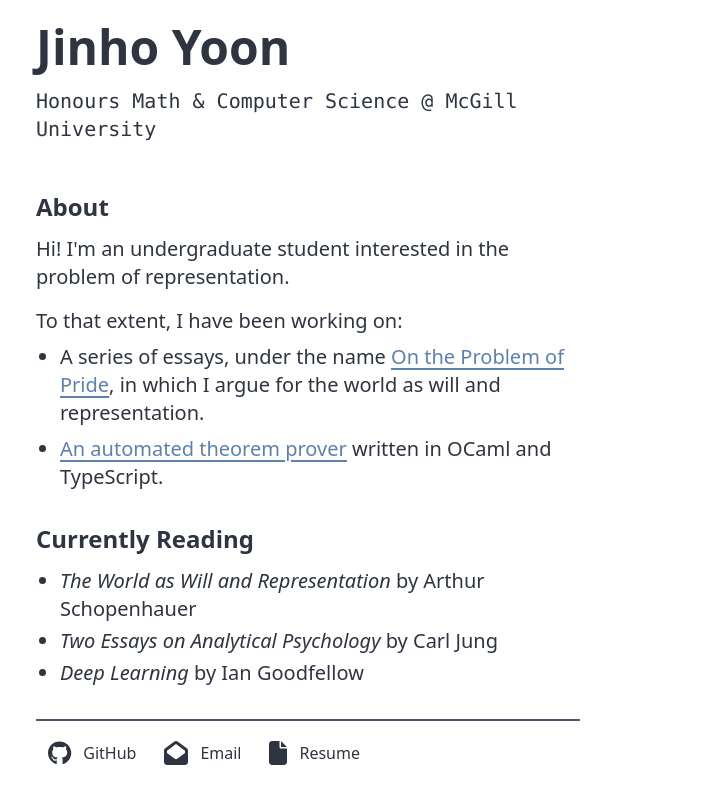
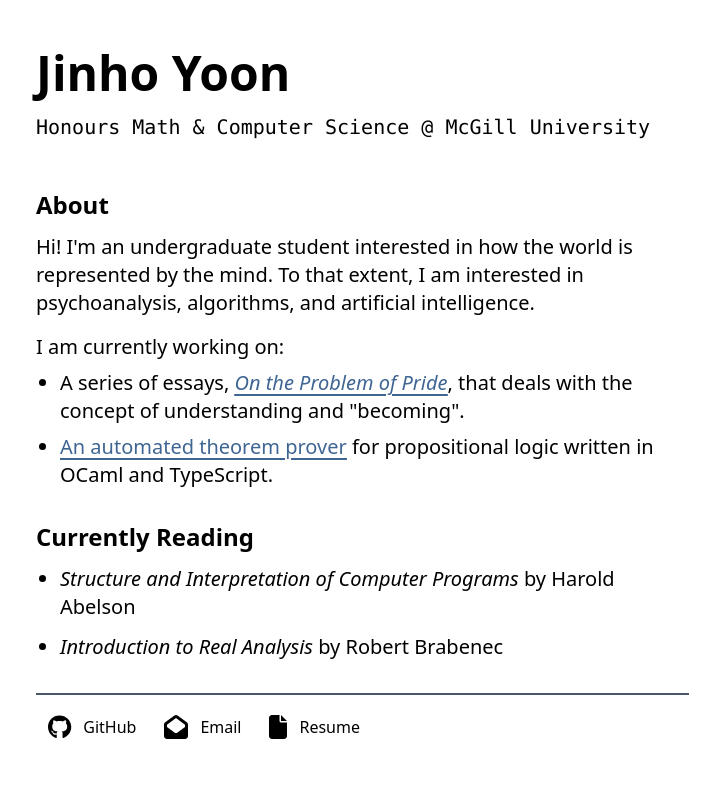
Before and after one commit to jinh0/jinho.xyz, a Next.js app: page / in a window 1280 px wide. Shown: the whole page, without its empty margins (60-780 px from the left). Built offline with nearby package versions, Linux system fonts and the light colour scheme.

Commit message:
docs: reword about page

```diff
--- a/components/Highlight.tsx
+++ b/components/Highlight.tsx
@@ -12,7 +12,7 @@ const Highlight = ({
   return (
     <span className="relative w-fit">
       {/* <span className="bg-bg1 border-bg2 text-primary group-hover:bg-bg2 transition p-1 rounded-md cursor-pointer duration-100"> */}
-      <span className="peer border-bg2 text-primary hover:text-[#81A1C1] transition cursor-pointer duration-150 underline underline-offset-4">
+      <span className="peer border-bg2 text-primary hover:text-[#5E81AC] transition cursor-pointer duration-150 underline underline-offset-4">
         <a href={link} className={`${isItalic ? 'italic' : ''}`}>
           {text}
         </a>
--- a/components/home/About.tsx
+++ b/components/home/About.tsx
@@ -8,41 +8,43 @@ const About = () => {
         <p className="font-bold text-xl md:text-2xl pb-3">About</p>
 
         <p className="pb-4">
-          Hi! I&apos;m an undergraduate student interested in
-          <span className="font-medium"> the problem of representation.</span>
+          Hi! I&apos;m an undergraduate student interested in how the world is
+          represented by the mind. To that extent, I am interested in
+          psychoanalysis, algorithms, and artificial intelligence.
         </p>
 
-        <p className="pb-2">To that extent, I have been working on:</p>
+        <p className="pb-2">I am currently working on:</p>
 
         <ul className="list-disc list-outside pl-6">
           <li className="pb-2">
-            A series of essays, under the name{' '}
-            <Highlight text={'On the Problem of Pride'} />, in which I argue for
-            the world as will and representation.
+            A series of essays,{' '}
+            <Highlight text={'On the Problem of Pride'} isItalic={true} />, that
+            deals with the concept of understanding and "becoming".
           </li>
           <li>
             <Highlight
               text={'An automated theorem prover'}
               link="https://github.com/jinh0/gentzen"
             />{' '}
-            written in OCaml and TypeScript.
+            for propositional logic written in OCaml and TypeScript.
           </li>
         </ul>
       </div>
       <div className="pb-8 text-base md:text-xl">
-        <p className="font-bold text-xl md:text-2xl pb-3">Currently Reading</p>
+        <p className="font-semibold text-xl md:text-2xl pb-3">
+          Currently Reading
+        </p>
 
         <ul className="list-disc list-outside pl-6">
-          <li className="pb-1">
-            <span className="italic">The World as Will and Representation</span>{' '}
-            by Arthur Schopenhauer
+          <li className="pb-3">
+            <span className="italic">
+              Structure and Interpretation of Computer Programs
+            </span>{' '}
+            by Harold Abelson
           </li>
-          <li className="pb-1">
-            <span className="italic">Two Essays on Analytical Psychology</span>{' '}
-            by Carl Jung
-          </li>
-          <li>
-            <span className="italic">Deep Learning</span> by Ian Goodfellow
+          <li className="last:pb-0 pb-3">
+            <span className="italic">Introduction to Real Analysis</span> by
+            Robert Brabenec
           </li>
         </ul>
       </div>
--- a/pages/index.tsx
+++ b/pages/index.tsx
@@ -12,9 +12,9 @@ const Home: NextPage = () => {
         <title>Jinho Yoon</title>
       </Head>
 
-      <div className="md:w-screen md:h-screen flex flex-row bg-gradient-to-r from-white-0 to-bg1 p-8 lg:p-24 transition-all text-[#2E3440]">
+      <div className="md:w-screen md:h-screen flex flex-row p-8 lg:p-24 transition-all">
         <div className="w-full self-center flex flex-col md:flex-row">
-          <div className="w-full lg:w-1/2">
+          <div className="w-full lg:w-3/5">
             <div className="">
               <div className="flex flex-col">
                 <Heading />
--- a/styles/index.css
+++ b/styles/index.css
@@ -563,32 +563,8 @@ video {
   left: 0px;
 }
 
-.top-2 {
-  top: 0.5rem;
-}
-
-.top-4 {
-  top: 1rem;
-}
-
-.top-8 {
-  top: 2rem;
-}
-
-.top-16 {
-  top: 4rem;
-}
-
 .top-12 {
   top: 3rem;
-}
-
-.z-50 {
-  z-index: 50;
-}
-
-.z-0 {
-  z-index: 0;
 }
 
 .mr-1 {
@@ -641,20 +617,16 @@ video {
   flex-direction: column;
 }
 
+.justify-center {
+  justify-content: center;
+}
+
 .self-center {
   align-self: center;
 }
 
 .rounded-md {
   border-radius: 0.375rem;
-}
-
-.rounded-sm {
-  border-radius: 0.125rem;
-}
-
-.border-2 {
-  border-width: 2px;
 }
 
 .border {
@@ -670,32 +642,19 @@ video {
   border-color: rgb(229 233 240 / var(--tw-border-opacity));
 }
 
+.border-\[\#D8DEE9\] {
+  --tw-border-opacity: 1;
+  border-color: rgb(216 222 233 / var(--tw-border-opacity));
+}
+
 .border-fg4 {
   --tw-border-opacity: 1;
   border-color: rgb(76 86 106 / var(--tw-border-opacity));
 }
 
-.border-primary {
-  --tw-border-opacity: 1;
-  border-color: rgb(94 129 172 / var(--tw-border-opacity));
-}
-
-.border-\[\#D8DEE9\] {
-  --tw-border-opacity: 1;
-  border-color: rgb(216 222 233 / var(--tw-border-opacity));
-}
-
 .bg-bg1 {
   --tw-bg-opacity: 1;
   background-color: rgb(236 239 244 / var(--tw-bg-opacity));
-}
-
-.bg-gradient-to-r {
-  background-image: linear-gradient(to right, var(--tw-gradient-stops));
-}
-
-.to-bg1 {
-  --tw-gradient-to: #ECEFF4;
 }
 
 .p-8 {
@@ -708,19 +667,6 @@ video {
 
 .p-3 {
   padding: 0.75rem;
-}
-
-.p-2 {
-  padding: 0.5rem;
-}
-
-.p-4 {
-  padding: 1rem;
-}
-
-.px-1 {
-  padding-left: 0.25rem;
-  padding-right: 0.25rem;
 }
 
 .pl-8 {
@@ -749,10 +695,6 @@ video {
 
 .pl-6 {
   padding-left: 1.5rem;
-}
-
-.pb-1 {
-  padding-bottom: 0.25rem;
 }
 
 .pt-2 {
@@ -796,6 +738,10 @@ video {
   font-weight: 700;
 }
 
+.font-semibold {
+  font-weight: 600;
+}
+
 .font-medium {
   font-weight: 500;
 }
@@ -812,28 +758,14 @@ video {
   font-style: italic;
 }
 
-.text-\[\#2E3440\] {
-  --tw-text-opacity: 1;
-  color: rgb(46 52 64 / var(--tw-text-opacity));
-}
-
 .text-primary {
   --tw-text-opacity: 1;
-  color: rgb(94 129 172 / var(--tw-text-opacity));
-}
-
-.text-blue2 {
-  --tw-text-opacity: 1;
-  color: rgb(136 192 208 / var(--tw-text-opacity));
+  color: rgb(63 101 147 / var(--tw-text-opacity));
 }
 
 .underline {
   -webkit-text-decoration-line: underline;
           text-decoration-line: underline;
-}
-
-.underline-offset-2 {
-  text-underline-offset: 2px;
 }
 
 .underline-offset-4 {
@@ -844,31 +776,10 @@ video {
   opacity: 0;
 }
 
-.shadow {
-  --tw-shadow: 0 1px 3px 0 rgb(0 0 0 / 0.1), 0 1px 2px -1px rgb(0 0 0 / 0.1);
-  --tw-shadow-colored: 0 1px 3px 0 var(--tw-shadow-color), 0 1px 2px -1px var(--tw-shadow-color);
-  box-shadow: var(--tw-ring-offset-shadow, 0 0 #0000), var(--tw-ring-shadow, 0 0 #0000), var(--tw-shadow);
-}
-
 .shadow-xl {
   --tw-shadow: 0 20px 25px -5px rgb(0 0 0 / 0.1), 0 8px 10px -6px rgb(0 0 0 / 0.1);
   --tw-shadow-colored: 0 20px 25px -5px var(--tw-shadow-color), 0 8px 10px -6px var(--tw-shadow-color);
   box-shadow: var(--tw-ring-offset-shadow, 0 0 #0000), var(--tw-ring-shadow, 0 0 #0000), var(--tw-shadow);
-}
-
-.shadow-2xl {
-  --tw-shadow: 0 25px 50px -12px rgb(0 0 0 / 0.25);
-  --tw-shadow-colored: 0 25px 50px -12px var(--tw-shadow-color);
-  box-shadow: var(--tw-ring-offset-shadow, 0 0 #0000), var(--tw-ring-shadow, 0 0 #0000), var(--tw-shadow);
-}
-
-.outline {
-  outline-style: solid;
-}
-
-.drop-shadow-md {
-  --tw-drop-shadow: drop-shadow(0 4px 3px rgb(0 0 0 / 0.07)) drop-shadow(0 2px 2px rgb(0 0 0 / 0.06));
-  filter: var(--tw-blur) var(--tw-brightness) var(--tw-contrast) var(--tw-grayscale) var(--tw-hue-rotate) var(--tw-invert) var(--tw-saturate) var(--tw-sepia) var(--tw-drop-shadow);
 }
 
 .transition-all {
@@ -893,12 +804,12 @@ video {
   transition-duration: 150ms;
 }
 
-.duration-200 {
-  transition-duration: 200ms;
+.ease-in-out {
+  transition-timing-function: cubic-bezier(0.4, 0, 0.2, 1);
 }
 
-.ease-in-out {
-  transition-timing-function: cubic-bezier(0.4, 0, 0.2, 1);
+.last\:pb-0:last-child {
+  padding-bottom: 0px;
 }
 
 .hover\:bg-bg1:hover {
@@ -906,79 +817,19 @@ video {
   background-color: rgb(236 239 244 / var(--tw-bg-opacity));
 }
 
-.hover\:font-medium:hover {
-  font-weight: 500;
-}
-
-.hover\:text-blue2:hover {
-  --tw-text-opacity: 1;
-  color: rgb(136 192 208 / var(--tw-text-opacity));
-}
-
 .hover\:text-\[\#81A1C1\]:hover {
   --tw-text-opacity: 1;
   color: rgb(129 161 193 / var(--tw-text-opacity));
 }
 
-.group:hover .group-hover\:visible {
-  visibility: visible;
-}
-
-.group:hover .group-hover\:z-50 {
-  z-index: 50;
-}
-
-.group:hover .group-hover\:block {
-  display: block;
-}
-
-.group:hover .group-hover\:translate-x-8 {
-  --tw-translate-x: 2rem;
-  transform: translate(var(--tw-translate-x), var(--tw-translate-y)) rotate(var(--tw-rotate)) skewX(var(--tw-skew-x)) skewY(var(--tw-skew-y)) scaleX(var(--tw-scale-x)) scaleY(var(--tw-scale-y));
-}
-
-.group:hover .group-hover\:translate-y-8 {
-  --tw-translate-y: 2rem;
-  transform: translate(var(--tw-translate-x), var(--tw-translate-y)) rotate(var(--tw-rotate)) skewX(var(--tw-skew-x)) skewY(var(--tw-skew-y)) scaleX(var(--tw-scale-x)) scaleY(var(--tw-scale-y));
-}
-
-.group:hover .group-hover\:-translate-y-8 {
-  --tw-translate-y: -2rem;
-  transform: translate(var(--tw-translate-x), var(--tw-translate-y)) rotate(var(--tw-rotate)) skewX(var(--tw-skew-x)) skewY(var(--tw-skew-y)) scaleX(var(--tw-scale-x)) scaleY(var(--tw-scale-y));
-}
-
-.group:hover .group-hover\:-translate-y-4 {
-  --tw-translate-y: -1rem;
-  transform: translate(var(--tw-translate-x), var(--tw-translate-y)) rotate(var(--tw-rotate)) skewX(var(--tw-skew-x)) skewY(var(--tw-skew-y)) scaleX(var(--tw-scale-x)) scaleY(var(--tw-scale-y));
+.hover\:text-\[\#5E81AC\]:hover {
+  --tw-text-opacity: 1;
+  color: rgb(94 129 172 / var(--tw-text-opacity));
 }
 
 .group:hover .group-hover\:bg-bg2 {
   --tw-bg-opacity: 1;
   background-color: rgb(229 233 240 / var(--tw-bg-opacity));
-}
-
-.group:hover .group-hover\:text-\[\#81A1C1\] {
-  --tw-text-opacity: 1;
-  color: rgb(129 161 193 / var(--tw-text-opacity));
-}
-
-.group:hover .group-hover\:text-fg4 {
-  --tw-text-opacity: 1;
-  color: rgb(76 86 106 / var(--tw-text-opacity));
-}
-
-.group:hover .group-hover\:text-\[\#A3BE8C\] {
-  --tw-text-opacity: 1;
-  color: rgb(163 190 140 / var(--tw-text-opacity));
-}
-
-.group:hover .group-hover\:text-\[\#537cad\] {
-  --tw-text-opacity: 1;
-  color: rgb(83 124 173 / var(--tw-text-opacity));
-}
-
-.group:hover .group-hover\:opacity-100 {
-  opacity: 1;
 }
 
 .peer:hover ~ .peer-hover\:z-50 {
@@ -992,11 +843,6 @@ video {
 
 .peer:hover ~ .peer-hover\:opacity-100 {
   opacity: 1;
-}
-
-.peer:hover ~ .peer-hover\:drop-shadow-md {
-  --tw-drop-shadow: drop-shadow(0 4px 3px rgb(0 0 0 / 0.07)) drop-shadow(0 2px 2px rgb(0 0 0 / 0.06));
-  filter: var(--tw-blur) var(--tw-brightness) var(--tw-contrast) var(--tw-grayscale) var(--tw-hue-rotate) var(--tw-invert) var(--tw-saturate) var(--tw-sepia) var(--tw-drop-shadow);
 }
 
 @media (min-width: 768px) {
@@ -1033,12 +879,20 @@ video {
 }
 
 @media (min-width: 1024px) {
+  .lg\:w-1\/2 {
+    width: 50%;
+  }
+
+  .lg\:w-2\/3 {
+    width: 66.666667%;
+  }
+
+  .lg\:w-4\/5 {
+    width: 80%;
+  }
+
   .lg\:w-3\/5 {
     width: 60%;
-  }
-
-  .lg\:w-1\/2 {
-    width: 50%;
   }
 
   .lg\:p-24 {
--- a/tailwind.config.js
+++ b/tailwind.config.js
@@ -14,7 +14,8 @@ module.exports = {
 
       blue2: "#88C0D0",
 
-      primary: '#5E81AC',
+      // primary: '#5E81AC',
+      primary: '#3F6593',
     },
     extend: {
       keyframes: {
```
